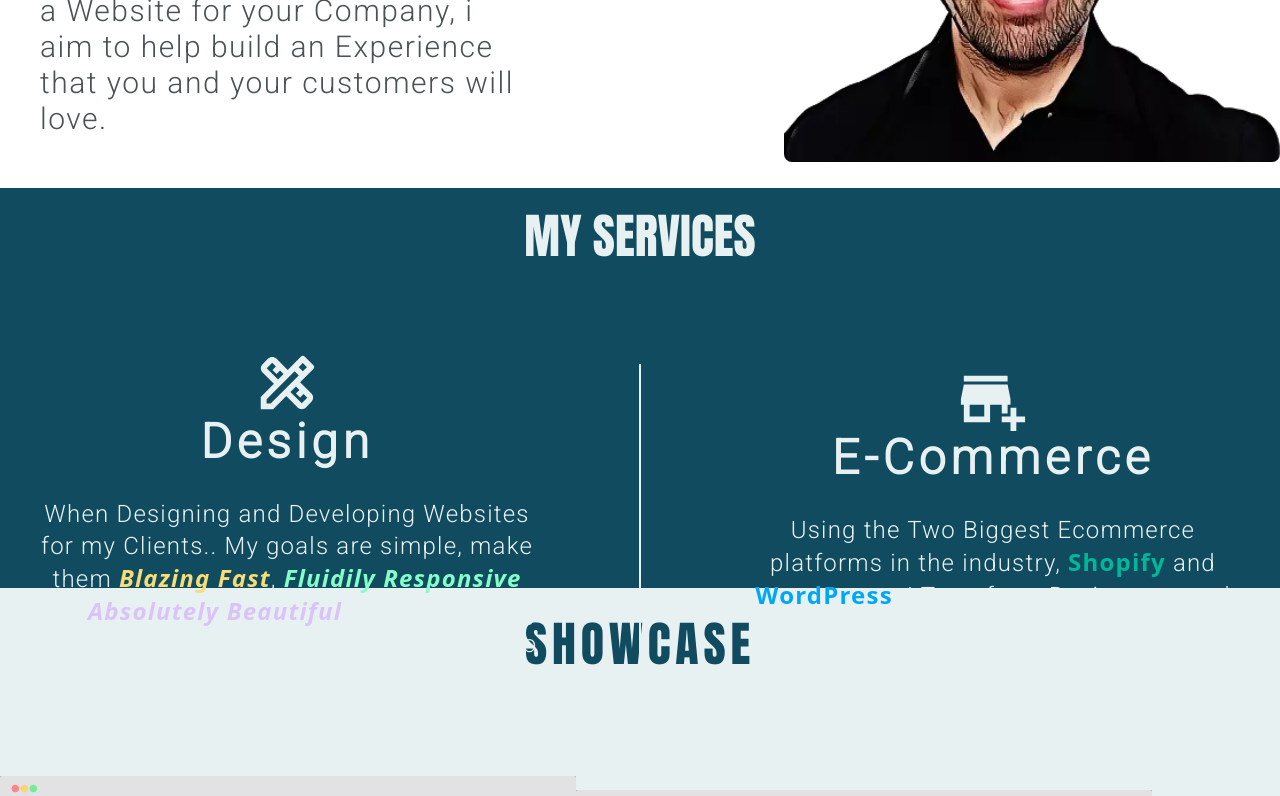
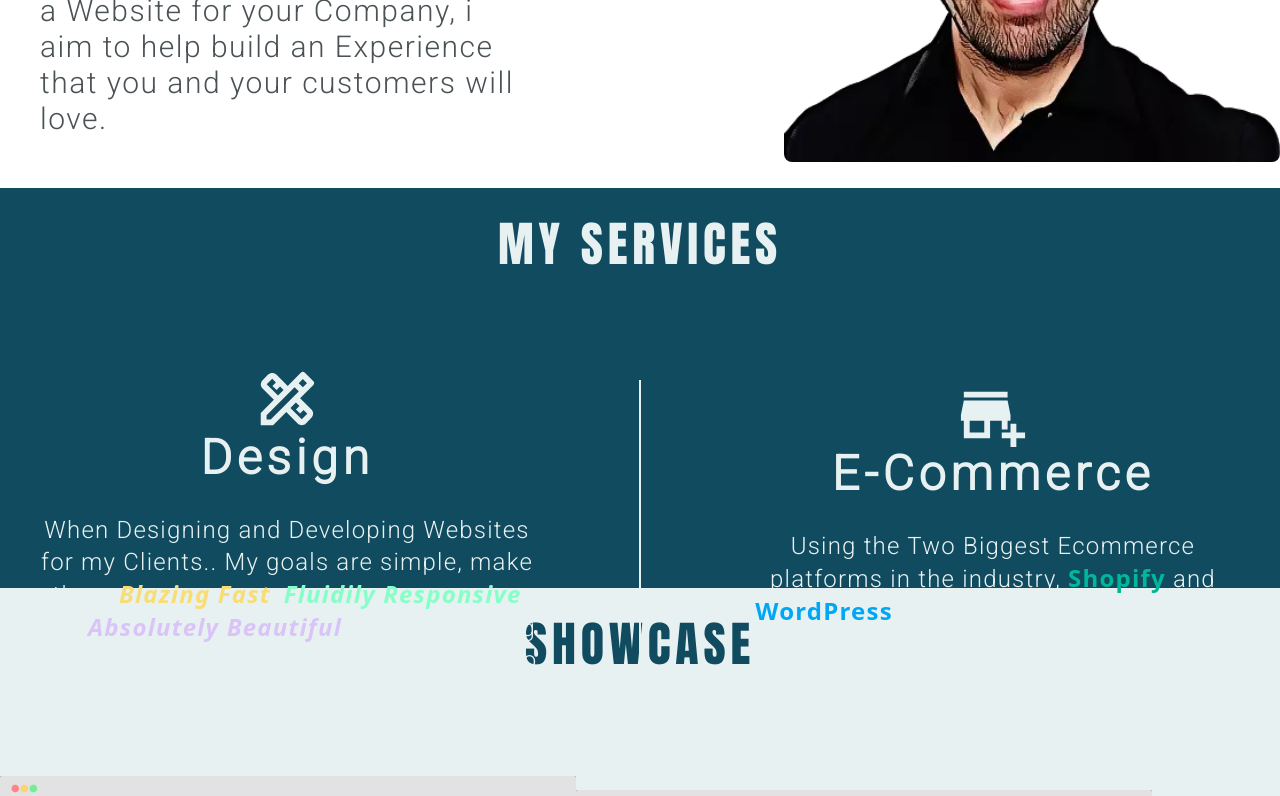
Before and after one commit to skystanoyevitch/sky-portfolio, a React (Create React App) app: page / in a window 1280 px wide. Shown: the part 745-1541 px from the top of the page. Built offline with nearby package versions, Linux system fonts and the light colour scheme.

Commit message:
Minor fixes

```diff
--- a/src/Page-components/Micro-components/MainContact.js
+++ b/src/Page-components/Micro-components/MainContact.js
@@ -4,7 +4,7 @@ import { Link } from "react-router-dom";
 const MainContact = () => {
 	return (
 		<>
-			<section className="w-full xl:h-2/3 bg-primary">
+			<section className="w-full xl:h-2/5 bg-primary">
 				<div className="w-full h-full">
 					<div className="container mx-auto lg:max-w-xl xl:max-w-4xl h-full p-8 lg:p-16 xl:p-0 text-center text-secondary flex flex-col items-center justify-center">
 						<h1 className="font-anton text-4xl lg:text-5xl xl:text-7xl">
--- a/src/Page-components/Micro-components/MyServices.js
+++ b/src/Page-components/Micro-components/MyServices.js
@@ -7,7 +7,7 @@ const MyServices = () => {
 			<section className="relative w-full xl:h-2/4 bg-primary">
 				<div className="text-secondary p-8 md:px-16 lg:p-0">
 					<div className="mx-auto h-full">
-						<h1 className="text-center font-anton text-4xl md:text-5xl pb-16 lg:p-6">
+						<h1 className="text-center font-anton tracking-widest text-4xl md:text-5xl xl:p-8 lg:p-6">
 							MY SERVICES
 						</h1>
 						<div className="flex flex-col divide-y-2 divide-secondary xl:divide-y-0 xl:divide-x-2 xl:divide-secondary items-center md:pt-0 xl:p-0 xl:pt-16 md:pb-16 xl:space-y-0 xl:flex xl:flex-row xl:items-center text-center xl:h-2/3 xl:justify-center">
--- a/src/Page-components/Nav.js
+++ b/src/Page-components/Nav.js
@@ -5,7 +5,7 @@ import { Link, NavLink } from "react-router-dom";
 const Nav = () => {
 	return (
 		<div
-			className={`hidden md:visible w-screen md:flex md:items-center absolute ${
+			className={`hidden md:visible lg:shadow-lg w-screen md:flex md:items-center absolute ${
 				window.location.pathname === "/Contact"
 					? "text-primary"
 					: "text-secondary"
```
